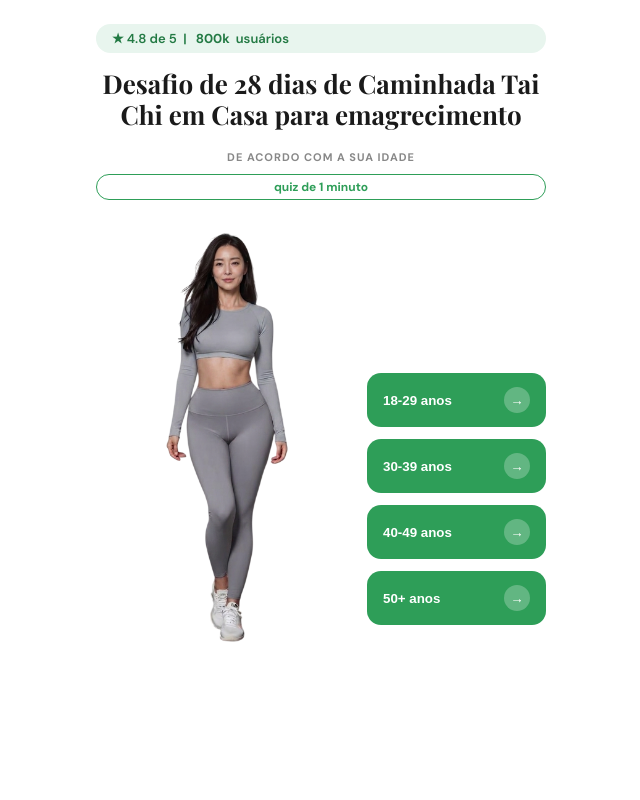
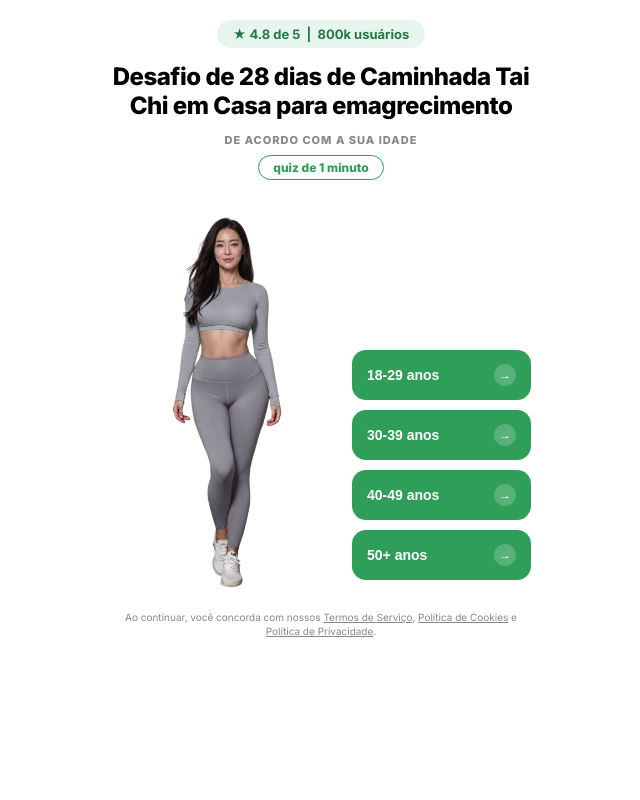
Before and after one commit to allysonfel/clubfit-app, a Flask app: page / in a window 1280 px wide. Shown: the whole page, without its empty margins (319-959 px from the left). Run offline with Flask 3, Linux system fonts and the light colour scheme.

Commit message:
updtae 12:24

```diff
--- a/templates/index.html
+++ b/templates/index.html
@@ -4,7 +4,8 @@
     <meta charset="UTF-8">
     <meta name="viewport" content="width=device-width, initial-scale=1.0, maximum-scale=1.0, user-scalable=no">
     <title>ClubFit - Desafio 28 dias Tai Chi</title>
-    <link href="https://fonts.googleapis.com/css2?family=DM+Sans:wght@400;500;600;700;800&family=Playfair+Display:wght@700&display=swap" rel="stylesheet">
+    <!-- Usando Inter, que é a fonte padrão de apps modernos -->
+    <link href="https://fonts.googleapis.com/css2?family=Inter:wght@400;600;700;800&display=swap" rel="stylesheet">
     <style>
         *, *::before, *::after { box-sizing: border-box; margin: 0; padding: 0; }
 
@@ -15,43 +16,104 @@
             --text: #1A1A1A;
             --text-muted: #888;
             --radius: 14px;
-            --font: 'DM Sans', sans-serif;
         }
 
-        body { font-family: var(--font); background: #fff; color: var(--text); min-height: 100vh; display: flex; justify-content: center; }
+        body {
+            font-family: 'Inter', -apple-system, sans-serif;
+            background: #fff;
+            color: var(--text);
+            min-height: 100vh;
+            display: flex;
+            justify-content: center;
+        }
 
-        .app-shell { width: 100%; max-width: 480px; display: flex; flex-direction: column; position: relative; }
+        .app-shell { width: 100%; max-width: 450px; display: flex; flex-direction: column; }
 
-        .step { display: none; flex-direction: column; min-height: 100vh; animation: fadeIn 0.35s ease; }
+        .step { display: none; flex-direction: column; min-height: 100vh; animation: fadeIn 0.3s ease; }
         .step.active { display: flex; }
 
         @keyframes fadeIn { from { opacity: 0; } to { opacity: 1; } }
 
-        /* ── STEP 1 (Landing) ── */
-        #step-1 { padding: 24px 15px; text-align: center; }
-        .rating-badge { display: inline-flex; align-items: center; gap: 6px; background: var(--green-light); color: var(--green-dark); border-radius: 100px; padding: 6px 16px; font-size: 13px; font-weight: 600; margin-bottom: 15px; }
-        #step-1 h1 { font-family: 'Playfair Display', serif; font-size: 26px; line-height: 1.2; margin-bottom: 10px; }
-        .hero-layout { display: flex; align-items: flex-end; gap: 10px; margin-top: 10px; }
-        .hero-img { width: 58%; object-fit: contain; max-height: 420px; }
-        .age-options { flex: 1; display: flex; flex-direction: column; gap: 12px; padding-bottom: 20px; }
-        .age-btn { display: flex; align-items: center; justify-content: space-between; background: var(--green); color: #fff; border: none; border-radius: var(--radius); padding: 14px 16px; font-weight: 700; cursor: pointer; width: 100%; }
-        .arrow-circle { width: 26px; height: 26px; background: rgba(255,255,255,0.25); border-radius: 50%; display: flex; align-items: center; justify-content: center; }
+        /* Títulos Padrão Bold */
+        h1, h2, h3 {
+            font-weight: 800;
+            text-align: center;
+            letter-spacing: -0.5px;
+            color: #000;
+        }
 
-        /* ── STEP 2 (Social Proof) ── */
+        /* ── STEP 1 ── */
+        #step-1 { padding: 20px 15px; text-align: center; align-items: center; }
+
+        /* Centralizado */
+        .rating-badge {
+            display: inline-flex;
+            align-items: center;
+            gap: 6px;
+            background: var(--green-light);
+            color: var(--green-dark);
+            border-radius: 100px;
+            padding: 6px 16px;
+            font-size: 13px;
+            font-weight: 700;
+            margin: 0 auto 15px auto;
+        }
+
+        #step-1 h1 { font-size: 24px; line-height: 1.2; margin-bottom: 12px; width: 100%; }
+
+        .hero-layout { display: flex; align-items: flex-end; gap: 10px; margin-top: 15px; width: 100%; }
+        .hero-img { width: 55%; object-fit: contain; max-height: 380px; }
+        .age-options { flex: 1; display: flex; flex-direction: column; gap: 10px; padding-bottom: 10px; }
+
+        .age-btn {
+            display: flex;
+            align-items: center;
+            justify-content: space-between;
+            background: var(--green);
+            color: #fff;
+            border: none;
+            border-radius: var(--radius);
+            padding: 14px 15px;
+            font-weight: 700;
+            cursor: pointer;
+            width: 100%;
+            font-size: 14px;
+        }
+        .arrow-circle { width: 22px; height: 22px; background: rgba(255,255,255,0.2); border-radius: 50%; display: flex; align-items: center; justify-content: center; font-size: 12px; }
+
+        .footer-note { font-size: 10px; color: var(--text-muted); margin-top: 20px; line-height: 1.4; padding: 0 10px; }
+
+        /* ── STEP 2 ── */
         #step-2 { padding: 40px 20px; text-align: center; align-items: center; justify-content: center; }
         .social-img-main { width: 100%; max-width: 320px; margin-bottom: 20px; }
         .badge-800k { width: 100%; max-width: 280px; margin-bottom: 15px; }
-        .proof-text { font-size: 16px; color: var(--text-muted); margin-bottom: 30px; }
 
-        /* ── STEP 3 (Boas-vindas) ── */
+        /* ── STEP 3 ── */
         #step-3 { text-align: center; }
-        .welcome-hero-img { width: 100%; border-radius: 0 0 40px 40px; margin-bottom: 25px; object-fit: cover; }
-        #step-3 h2 { font-family: 'Playfair Display', serif; font-size: 24px; padding: 0 25px; margin-bottom: 15px; }
-        #step-3 .desc { font-size: 15px; color: #555; line-height: 1.6; padding: 0 25px; margin-bottom: 35px; }
+        /* Ajustado para caber na tela */
+        .welcome-hero-img {
+            width: 100%;
+            max-height: 45vh; /* Limita a altura a 45% da tela */
+            border-radius: 0 0 40px 40px;
+            margin-bottom: 20px;
+            object-fit: cover;
+        }
+        #step-3 h2 { font-size: 22px; padding: 0 20px; margin-bottom: 12px; }
+        #step-3 .desc { font-size: 14px; color: #555; line-height: 1.5; padding: 0 25px; margin-bottom: 25px; }
 
         /* Botão Geral */
-        .btn-primary { background: var(--green); color: white; border: none; padding: 20px; border-radius: 15px; font-size: 18px; font-weight: bold; width: calc(100% - 40px); margin: 0 auto; cursor: pointer; }
-        .hidden { display: none; }
+        .btn-primary {
+            background: var(--green);
+            color: white;
+            border: none;
+            padding: 18px;
+            border-radius: 15px;
+            font-size: 18px;
+            font-weight: 800;
+            width: calc(100% - 40px);
+            margin: 0 auto;
+            cursor: pointer;
+        }
     </style>
 </head>
 <body>
@@ -59,10 +121,10 @@
 
     <!-- TELA 1 -->
     <div id="step-1" class="step active">
-        <span class="rating-badge">★ 4.8 de 5 &nbsp;|&nbsp; <strong>800k</strong> usuários</span>
+        <div class="rating-badge">★ 4.8 de 5 &nbsp;|&nbsp; 800k usuários</div>
         <h1>Desafio de 28 dias de Caminhada Tai Chi em Casa para emagrecimento</h1>
-        <p style="font-size:11px; font-weight:700; color:#888; letter-spacing:1px; margin: 10px 0;">DE ACORDO COM A SUA IDADE</p>
-        <span style="border:1px solid var(--green); color:var(--green); border-radius:20px; padding:4px 12px; font-size:12px; font-weight:700; margin-bottom:15px; display:inline-block;">quiz de 1 minuto</span>
+        <p style="font-size:11px; font-weight:800; color:#888; letter-spacing:1px; margin-bottom: 8px;">DE ACORDO COM A SUA IDADE</p>
+        <span style="border:1.5px solid var(--green); color:var(--green); border-radius:20px; padding:4px 14px; font-size:12px; font-weight:800; margin-bottom:15px;">quiz de 1 minuto</span>
 
         <div class="hero-layout">
             <img src="static/img/hero-sofia.png" alt="Sofia Lee" class="hero-img">
@@ -73,21 +135,23 @@
                 <button class="age-btn" onclick="goTo('step-2')">50+ anos <span class="arrow-circle">→</span></button>
             </div>
         </div>
+
+        <p class="footer-note">Ao continuar, você concorda com nossos <u>Termos de Serviço</u>, <u>Política de Cookies</u> e <u>Política de Privacidade</u>.</p>
     </div>
 
     <!-- TELA 2 -->
     <div id="step-2" class="step">
         <img src="static/img/social-proof.png" alt="Comunidade" class="social-img-main">
-        <img src="static/img/badge-users.png" alt="800k+" class="badge-800k">
-        <p class="proof-text">pessoas já se juntaram a nós</p>
+        <img src="static/img/badge-users.png" alt="800,000+" class="badge-800k">
+        <p style="color:#666; font-size:15px; margin-bottom:30px;">pessoas já se juntaram a nós</p>
         <button class="btn-primary" onclick="goTo('step-3')">Continuar</button>
     </div>
 
-    <!-- TELA 3 (RECONSTRUÍDA) -->
+    <!-- TELA 3 (COMPACTADA) -->
     <div id="step-3" class="step">
-        <img src="static/img/welcome-sofia.png" alt="Prática em casa" class="welcome-hero-img">
+        <img src="static/img/welcome-sofia.png" alt="Prática" class="welcome-hero-img">
         <h2>Boas-vindas à sua jornada de Caminhada Tai Chi em Casa!</h2>
-        <p class="desc">Você está prestes a começar uma prática de caminhada consciente inspirada no Tai Chi — criada para ajudar você a atingir sua meta diária de passos, melhorar o equilíbrio e restaurar a calma interior sem sair de casa. Vamos explorar juntas seus objetivos e necessidades.</p>
+        <p class="desc">Você está prestes a começar uma prática inspirada no Tai Chi para atingir sua meta de passos e equilíbrio sem sair de casa. Vamos explorar seus objetivos.</p>
         <button class="btn-primary" onclick="goTo('step-4')">Continuar</button>
     </div>
 
@@ -97,10 +161,7 @@
     function goTo(stepId) {
         document.querySelectorAll('.step').forEach(s => s.classList.remove('active'));
         const target = document.getElementById(stepId);
-        if (target) {
-            target.classList.add('active');
-            window.scrollTo(0, 0);
-        }
+        if (target) { target.classList.add('active'); window.scrollTo(0, 0); }
     }
 </script>
 </body>
```
